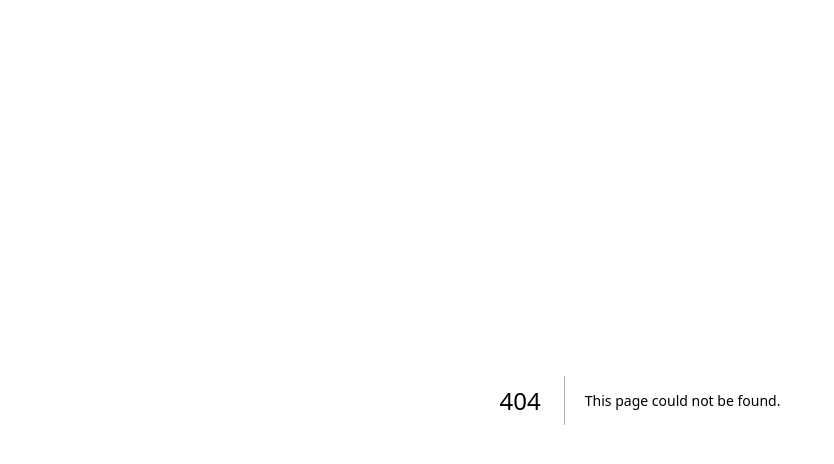
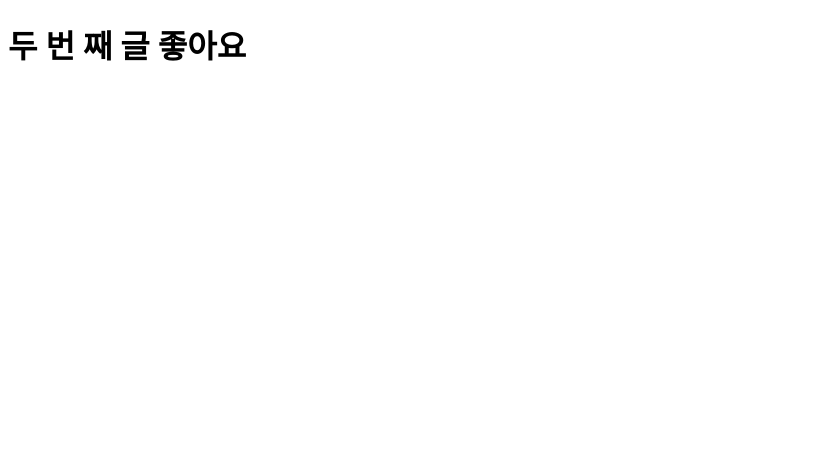
Before and after one commit to luke7231/lukes-wow-blog, a Next.js app: page /posts/second-post in a window 1280 px wide. Before the commit this address had no page. Shown: the top 464 px of the page, without its empty margins (0-834 px from the left). Built offline with nearby package versions, Linux system fonts and the light colour scheme.

Commit message:
feat: second post 페이지 생성 (pre-fetching 파악)

```diff
--- /dev/null
+++ b/pages/posts/second-post.js
@@ -0,0 +1,3 @@
+export default function SecondPost() {
+  return <h1>두 번 째 글 좋아요</h1>;
+}
```
